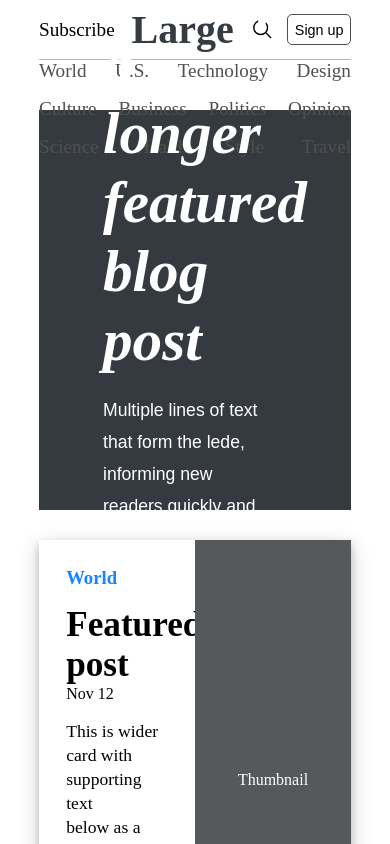
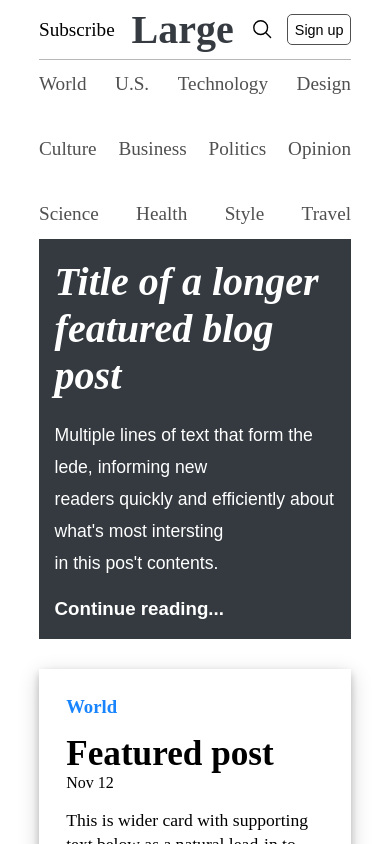
Before and after one commit to Shiv-Sawant/agaetech_assignment, a React (Vite) app: page / in a window 390 px wide. Built offline with nearby package versions, Linux system fonts and the light colour scheme.

Commit message:
updated css for responsive, working on blog-post form

```diff
--- a/src/component/Feature.tsx
+++ b/src/component/Feature.tsx
@@ -14,7 +14,7 @@ const Feature = () => {
                   <span>{list.date}</span>
                 </div>
                 <div>
-                  <p>This is wider card with supporting text<br /> below as a natural lead-in to additional<br /> content.</p>
+                  <p>This is wider card with supporting text below as a natural lead-in to additional content.</p>
                 </div>
                 <div>
                   <h4 className="common-sub-header">Continue reading</h4>
--- a/src/index.css
+++ b/src/index.css
@@ -71,7 +71,8 @@
   .blog-navbar {
     width: 100%;
     display: flex;
-  height: 50px;
+    /* height: 50px; */
+    line-height: 3rem;
     display: flex;
     align-items: center;
     justify-content: space-between;
@@ -94,7 +95,7 @@
     color: white;
     width: 100%;
     height: 400px;
-  padding: 1rem 4rem;
+    padding: 1vw 4vw;
     display: flex;
     flex-direction: column;
     justify-content: center;
@@ -104,6 +105,7 @@
 
   .hero-section h1 {
     font-size: 3.7rem;
+    /* font-size: 4vw; */
     font-style: italic;
     /* font-family: sans-serif; */
 
@@ -178,6 +180,8 @@
     display: flex;
     align-items: center;
     justify-content: center;
+    flex-grow: 1;
+
   }
 
   /* blog feature end */
@@ -221,7 +225,7 @@
     color: gray;
   }
 
-.post-content-head{
+  .post-content-head {
     display: flex;
     flex-direction: column;
     gap: 0.5rem;
@@ -279,8 +283,8 @@
     /* justify-content: space-between; */
   }
 
-.post-section-feautre-about{
-  background-color: rgba(248,249,250,255);
+  .post-section-feautre-about {
+    background-color: rgba(248, 249, 250, 255);
     padding: 1.5rem;
     /* flex-grow: 1; */
     width: 100%;
@@ -288,7 +292,7 @@
     flex-direction: column;
   }
 
-.post-section-feautre-about p{
+  .post-section-feautre-about p {
     letter-spacing: 1px;
     font-size: 1.2rem;
     line-height: 2rem;
@@ -298,12 +302,12 @@
 
   /* blog footer end */
 
-.blog-footer{
-  background-color: rgba(249,249,249,255);
+  .blog-footer {
+    background-color: rgba(249, 249, 249, 255);
     height: 200px;
     display: flex;
     flex-direction: column;
-  align-items:center;
+    align-items: center;
     justify-content: center;
     gap: 1rem;
     color: gray;
@@ -325,3 +329,31 @@
     width: 100%;
     padding-bottom: 1rem;
   }
+
+  /* media query */
+
+  @media only screen and (max-width: 610px) {
+    .hero-section h1 {
+      /* background-color: red; */
+      font-size: 3rem;
+    }
+
+    .blog-feature-box{
+      flex-direction: column;
+    }
+
+    .blog-feature-content,  .blog-feature .blog-feature-thumbnail{
+      width: 100%;
+    }
+
+     .blog-feature .blog-feature-thumbnail{
+      height: 200px;
+    }
+  }
+
+  @media only screen and (max-width: 450px) {
+    .hero-section h1 {
+      /* background-color: red; */
+      font-size: 2.5rem;
+    }
+  }
```
Lines whose indentation alone changed are shown as unchanged.
